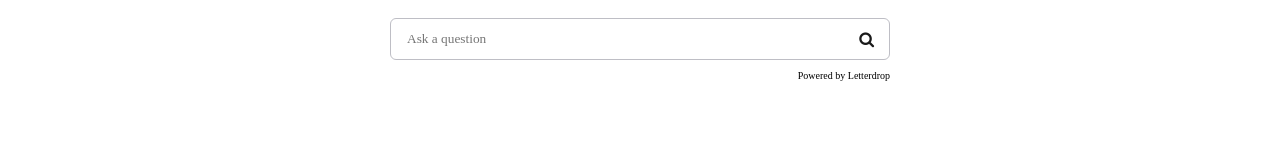
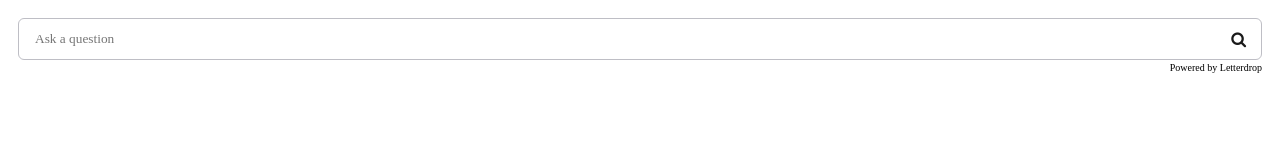
Before and after one commit to randomwalklabsco/letterdrop-search-sdk, a website: page iframe.html in a window 1280 px wide. Drawn offline with Linux system fonts and the light colour scheme.

Commit message:
Style fixes

```diff
--- a/iframe.html
+++ b/iframe.html
@@ -13,7 +13,6 @@
     display: flex;
     flex-direction: column;
     align-items: center;
-    width: 500px;
     margin: 0 auto;
     background: transparent;
     padding: 10px;
@@ -73,8 +72,7 @@
   #letterdrop-results {
     width: 100%;
     height: auto;
-    margin-top: 16px;
-    padding: 10px;
+    margin-top: 24px;
     display: none;
   }
   #letterdrop-read-more {
@@ -123,13 +121,13 @@
     overflow: hidden;
     text-overflow: ellipsis;
   }
-  .letterdrop-homepage {
+  .letterdrop-powered-by {
     width: 100%;
     display: flex;
     justify-content: flex-end;
     font-size: 10px;
     color: black;
-    margin-top: 10px;
+    margin-top: 2px;
     text-decoration: none;
   }
 
@@ -159,7 +157,7 @@
     <i class="fa fa-search" onclick="getAnswer()"></i>
   </div>
   <a
-    class="letterdrop-homepage"
+    class="letterdrop-powered-by"
     href="https://letterdrop.com"
     target="_blank"
     rel="noreferrer"
```
